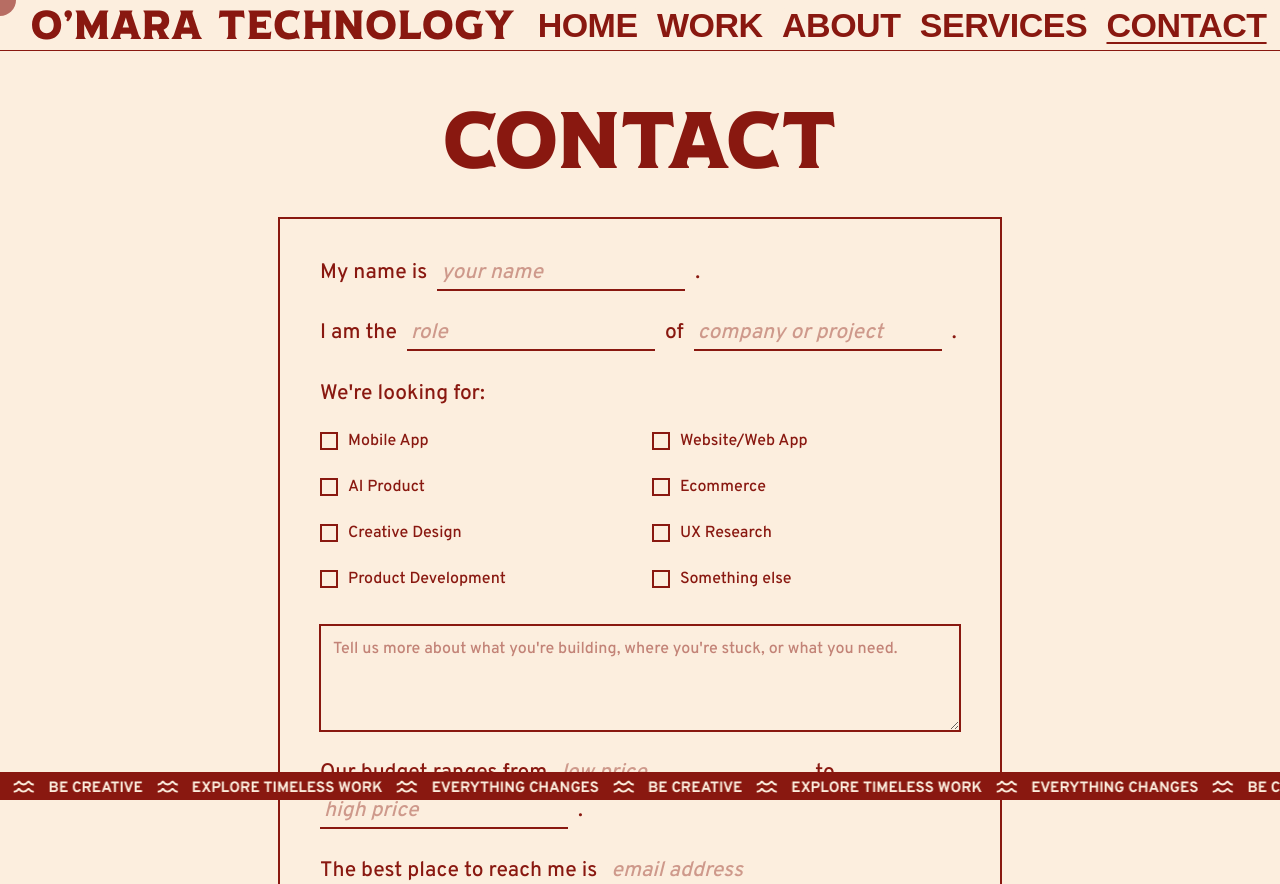
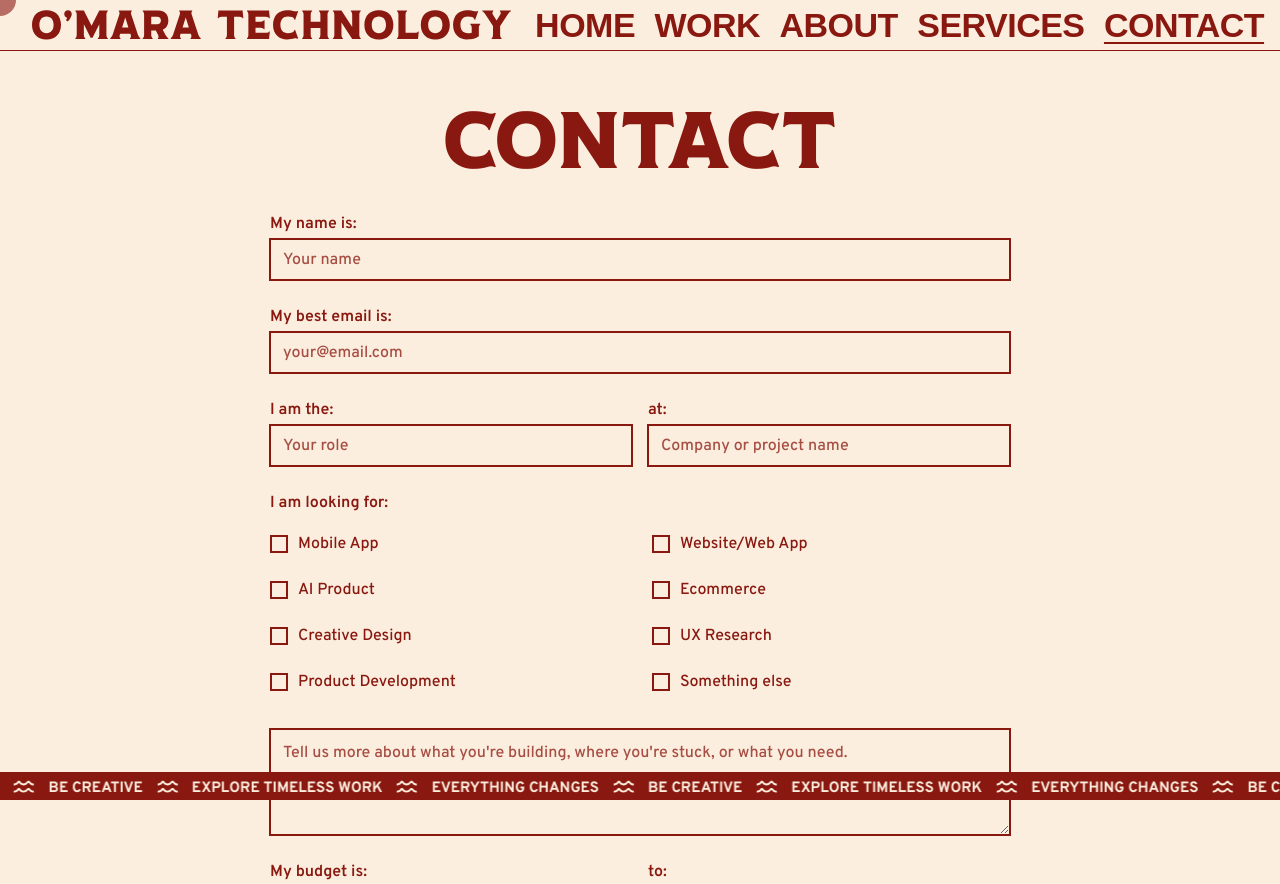
Before and after one commit to masonomara/omara-technology-design, a Next.js app: page /contact in a window 1280 px wide. Shown: the top 884 px of the page. Built offline with nearby package versions, Linux system fonts and the light colour scheme; a web font is replaced by a local one.

Commit message:
finsihs tyles

```diff
--- a/src/app/(frontend)/contact/page.module.css
+++ b/src/app/(frontend)/contact/page.module.css
@@ -4,7 +4,7 @@
   font-family: var(--font-overpass);
   font-weight: 500;
   color: var(--color-primary);
-  line-height: var(--leading-normal);
+  line-height: var(--leading-relaxed);
   text-align: center;
   margin-top: 32px;
 }
@@ -24,69 +24,69 @@
 
 /* Form container */
 .contactFormWrapper {
-  width: 100%;
-  max-width: 640px;
-  border: 2px solid var(--color-primary);
-  padding: 40px;
+  width: 87vw;
+  max-width: 740px;
+  box-sizing: border-box;
+  margin-top: 24px;
 }
 
 .contactForm {
   display: flex;
   flex-direction: column;
-  gap: 28px;
   width: 100%;
 }
 
-/* Prose lines */
-.proseLine {
+/* Standard field groups */
+.fieldGroup {
   display: flex;
-  flex-wrap: wrap;
-  align-items: baseline;
-  gap: 6px 10px;
-  line-height: var(--leading-relaxed);
-}
-
-.proseText {
-  font-size: var(--text-ui-md);
-  font-family: var(--font-overpass);
-  font-weight: 500;
-  color: var(--color-primary);
-  white-space: nowrap;
-}
-
-.inlineFieldWrapper {
-  display: inline-flex;
   flex-direction: column;
 }
 
-.inlineInput {
-  background: transparent;
-  border: none;
-  border-bottom: 2px solid var(--color-primary);
-  padding: 0 4px 3px;
-  font-size: var(--text-ui-md);
+.fieldRow {
+  display: grid;
+  grid-template-columns: 1fr 1fr;
+  gap: 16px;
+}
+
+.fieldLabel {
   font-family: var(--font-overpass);
+  font-size: var(--text-lg);
+  font-weight: 600;
+  color: var(--color-primary);
+  line-height: var(--leading-relaxed);
+  margin-top: 1.6em;
+  margin-bottom: 0.2em;
+}
+
+.fieldInput {
+  font-family: var(--font-overpass);
+  font-size: var(--text-lg);
   font-weight: 500;
   color: var(--color-primary);
-  min-width: 160px;
-  outline: none;
-  transition: var(--transition-smooth-100) box-shadow;
+  background: transparent;
+  border: 1px solid var(--color-primary);
+  outline: 0.6px solid var(--color-primary);
+  padding: 10px 12px 9px;
+  width: 100%;
+  box-sizing: border-box;
+  transition: var(--transition-smooth-100) all;
 }
 
-.inlineInput::placeholder {
-  color: rgba(137, 24, 16, 0.4);
-  font-style: italic;
+.fieldInput::placeholder {
+  color: rgba(137, 24, 16, 0.75);
+  font-weight: 500;
 }
 
-.inlineInput:focus {
-  box-shadow: 0 0.5px 0 var(--color-primary);
+.fieldInput:focus-visible,
+.fieldInput:hover {
+  outline: 1px solid var(--color-primary);
+  background-color: var(--color-bg-hover);
 }
 
-.inlineError {
+.fieldError {
   font-family: var(--font-overpass);
   font-size: var(--text-2xs);
   color: var(--color-primary);
-  margin-top: 3px;
   font-style: italic;
 }
 
@@ -94,14 +94,14 @@
 .servicesBlock {
   display: flex;
   flex-direction: column;
-  gap: 14px;
 }
 
 .servicesLabel {
   margin: 0;
-  font-size: var(--text-ui-md);
+  font-size: var(--text-lg);
   font-family: var(--font-overpass);
-  font-weight: 500;
+  font-weight: 800;
+  text-transform: uppercase;
   color: var(--color-primary);
   line-height: var(--leading-relaxed);
 }
@@ -110,6 +110,7 @@
   display: grid;
   grid-template-columns: repeat(2, 1fr);
   gap: 10px 24px;
+  margin-top: 8px;
 }
 
 .serviceItem {
@@ -172,7 +173,7 @@
 }
 
 .messageInput::placeholder {
-  color: rgba(137, 24, 16, 0.5);
+  color: rgba(137, 24, 16, 0.75);
   font-weight: 500;
 }
 
@@ -201,9 +202,16 @@
   color: var(--color-background);
   white-space: nowrap;
   cursor: pointer;
-  margin-top: 4px;
+  margin-top: 16px;
   align-self: flex-start;
   transition: var(--transition-smooth-100) all;
+  margin-bottom: 32px;
+  margin-top: 32px;
+  margin-left: auto;
+  margin-right: auto;
+    max-width: 220px;
+    width: 100%;
+
 }
 
 .submitButton:hover {
@@ -224,7 +232,7 @@
 
 /* Success / Error */
 .successMessage {
-  font-size: var(--text-ui-md);
+  font-size: var(--text-lg);
   font-family: var(--font-overpass);
   font-weight: 500;
   color: var(--color-primary);
@@ -241,19 +249,6 @@
 
 /* Mobile */
 @media screen and (max-width: 799px) {
-  .proseText {
-    font-size: var(--text-ui-sm);
-  }
-
-  .inlineInput {
-    font-size: var(--text-ui-sm);
-    min-width: 130px;
-  }
-
-  .servicesLabel {
-    font-size: var(--text-ui-sm);
-  }
-
   .serviceGrid {
     grid-template-columns: 1fr;
   }
@@ -261,8 +256,21 @@
 
 @media screen and (max-width: 699px) {
   .contactFormWrapper {
-    width: calc(100% - 16px);
-    padding: 0 8px;
+    width: calc(100% - 24px);
+    padding: 0 12px;
+  }
+  .fieldLabel {
+    font-family: var(--font-overpass);
+    font-size: var(--text-md);
+    font-weight: 600;
+    color: var(--color-primary);
+    line-height: var(--leading-relaxed);
+    margin-top: 1.6em;
+    margin-bottom: 0.2em;
+  }
+
+  .fieldRow {
+    grid-template-columns: 1fr;
   }
 
   .fallback {
@@ -273,3 +281,10 @@
     background-color: var(--color-btn-primary-hover);
   }
 }
+
+@media screen and (max-width: 449px) {
+  .contactFormWrapper {
+    width: calc(100% - 16px);
+    padding: 0 8px;
+  }
+}
--- a/src/app/(frontend)/contact/page.tsx
+++ b/src/app/(frontend)/contact/page.tsx
@@ -121,6 +121,7 @@ ${values.message || "None provided."}`;
           whileInView="show"
           viewport={viewport}
           className="title"
+          style={{ marginBottom: 0 }}
         >
           Contact
         </motion.h1>
@@ -137,51 +138,69 @@ ${values.message || "None provided."}`;
               Thank you for considering us. We&apos;ll be in touch soon.
             </p>
           ) : (
+            <>
               <form
+                id="contact-form"
                 className={styles.contactForm}
                 onSubmit={handleSubmit(onSubmit)}
                 noValidate
               >
                 {/* Name */}
-              <div className={styles.proseLine}>
-                <span className={styles.proseText}>My name is</span>
-                <div className={styles.inlineFieldWrapper}>
+                <div className={styles.fieldGroup}>
+                  <label
+                    className={styles.fieldLabel}
+                    style={{ marginTop: 0 }}
+                  >
+                    My name is:
+                  </label>
                   <input
-                    className={styles.inlineInput}
-                    placeholder="your name"
+                    className={styles.fieldInput}
+                    placeholder="Your name"
                     {...register("name")}
                   />
                   {errors.name && (
-                    <p className={styles.inlineError}>{errors.name.message}</p>
+                    <p className={styles.fieldError}>{errors.name.message}</p>
                   )}
                 </div>
-                <span className={styles.proseText}>.</span>
+
+                {/* Email */}
+                <div className={styles.fieldGroup}>
+                  <label className={styles.fieldLabel}>My best email is:</label>
+                  <input
+                    className={styles.fieldInput}
+                    placeholder="your@email.com"
+                    {...register("email")}
+                  />
+                  {errors.email && (
+                    <p className={styles.fieldError}>{errors.email.message}</p>
+                  )}
                 </div>
 
                 {/* Role + Company */}
-              <div className={styles.proseLine}>
-                <span className={styles.proseText}>I am the</span>
-                <div className={styles.inlineFieldWrapper}>
+                <div className={styles.fieldRow}>
+                  <div className={styles.fieldGroup}>
+                    <label className={styles.fieldLabel}>I am the:</label>
                     <input
-                    className={styles.inlineInput}
-                    placeholder="role"
+                      className={styles.fieldInput}
+                      placeholder="Your role"
                       {...register("role")}
                     />
                   </div>
-                <span className={styles.proseText}>of</span>
-                <div className={styles.inlineFieldWrapper}>
+                  <div className={styles.fieldGroup}>
+                    <label className={styles.fieldLabel}>
+                      at:
+                    </label>
                     <input
-                    className={styles.inlineInput}
-                    placeholder="company or project"
+                      className={styles.fieldInput}
+                      placeholder="Company or project name"
                       {...register("company")}
                     />
                   </div>
-                <span className={styles.proseText}>.</span>
                 </div>
 
                 {/* Service Areas */}
                 <div className={styles.servicesBlock}>
-                <p className={styles.servicesLabel}>We&apos;re looking for:</p>
+                  <p className={styles.fieldLabel}>I am looking for:</p>
                   <div className={styles.serviceGrid}>
                     {CAPABILITY_OPTIONS.map((capability) => (
                       <label key={capability} className={styles.serviceItem}>
@@ -191,70 +210,59 @@ ${values.message || "None provided."}`;
                           checked={selectedServices.includes(capability)}
                           onChange={() => toggleService(capability)}
                         />
-                      <span className={styles.serviceLabel}>{capability}</span>
+                        <span className={styles.serviceLabel}>
+                          {capability}
+                        </span>
                       </label>
                     ))}
                   </div>
                 </div>
 
                 {/* Message */}
+                <div className={styles.fieldGroup}>
+                  <label className={styles.fieldLabel}></label>
                   <textarea
                     className={styles.messageInput}
                     rows={4}
                     placeholder="Tell us more about what you're building, where you're stuck, or what you need."
                     {...register("message")}
                   />
+                </div>
 
                 {/* Budget */}
-              <div className={styles.proseLine}>
-                <span className={styles.proseText}>Our budget ranges from</span>
-                <div className={styles.inlineFieldWrapper}>
+                <div className={styles.fieldRow}>
+                  <div className={styles.fieldGroup}>
+                    <label className={styles.fieldLabel}>My budget is:</label>
                     <input
-                    className={styles.inlineInput}
-                    placeholder="low price"
+                      className={styles.fieldInput}
+                      placeholder="e.g. $5,000"
                       {...register("budgetLow")}
                     />
                   </div>
-                <span className={styles.proseText}>to</span>
-                <div className={styles.inlineFieldWrapper}>
+                  <div className={styles.fieldGroup}>
+                    <label className={styles.fieldLabel}>to:</label>
                     <input
-                    className={styles.inlineInput}
-                    placeholder="high price"
+                      className={styles.fieldInput}
+                      placeholder="e.g. $20,000"
                       {...register("budgetHigh")}
                     />
-                </div>
-                <span className={styles.proseText}>.</span>
-              </div>
-
-              {/* Email */}
-              <div className={styles.proseLine}>
-                <span className={styles.proseText}>
-                  The best place to reach me is
-                </span>
-                <div className={styles.inlineFieldWrapper}>
-                  <input
-                    className={styles.inlineInput}
-                    placeholder="email address"
-                    {...register("email")}
-                  />
-                  {errors.email && (
-                    <p className={styles.inlineError}>{errors.email.message}</p>
-                  )}
                   </div>
                 </div>
 
                 {submitError && (
                   <p className={styles.errorMessage}>{submitError}</p>
                 )}
+              </form>
 
               <button
                 type="submit"
+                form="contact-form"
                 className={styles.submitButton}
                 disabled={isSubmitting}
               >
                 {isSubmitting ? "Sending..." : "Submit"}
               </button>
-            </form>
+            </>
           )}
         </motion.div>
 
--- a/src/app/components/Header.module.css
+++ b/src/app/components/Header.module.css
@@ -45,7 +45,7 @@
 .logoDesktop {
   pointer-events: none;
   aspect-ratio: 326/20.03;
-  height: clamp(14px, 2.6vw, 29.6px);
+  height: clamp(14px, 2.3vw, 29.6px);
   width: auto;
 }
 
--- a/src/app/components/ServicesSection.tsx
+++ b/src/app/components/ServicesSection.tsx
@@ -119,7 +119,7 @@ export default function ServicesSection({ data }: ServicesSectionProps) {
             </div>
           ))}
           {"total" in current.timeline && current.timeline.total && (
-            <p className={styles.timelineTotal}>{current.timeline.total}</p>
+            <p className={styles.timelineTotal}>{current.timeline.total as string}</p>
           )}
         </div>
       </motion.div>
```
Lines whose indentation alone changed are shown as unchanged.
